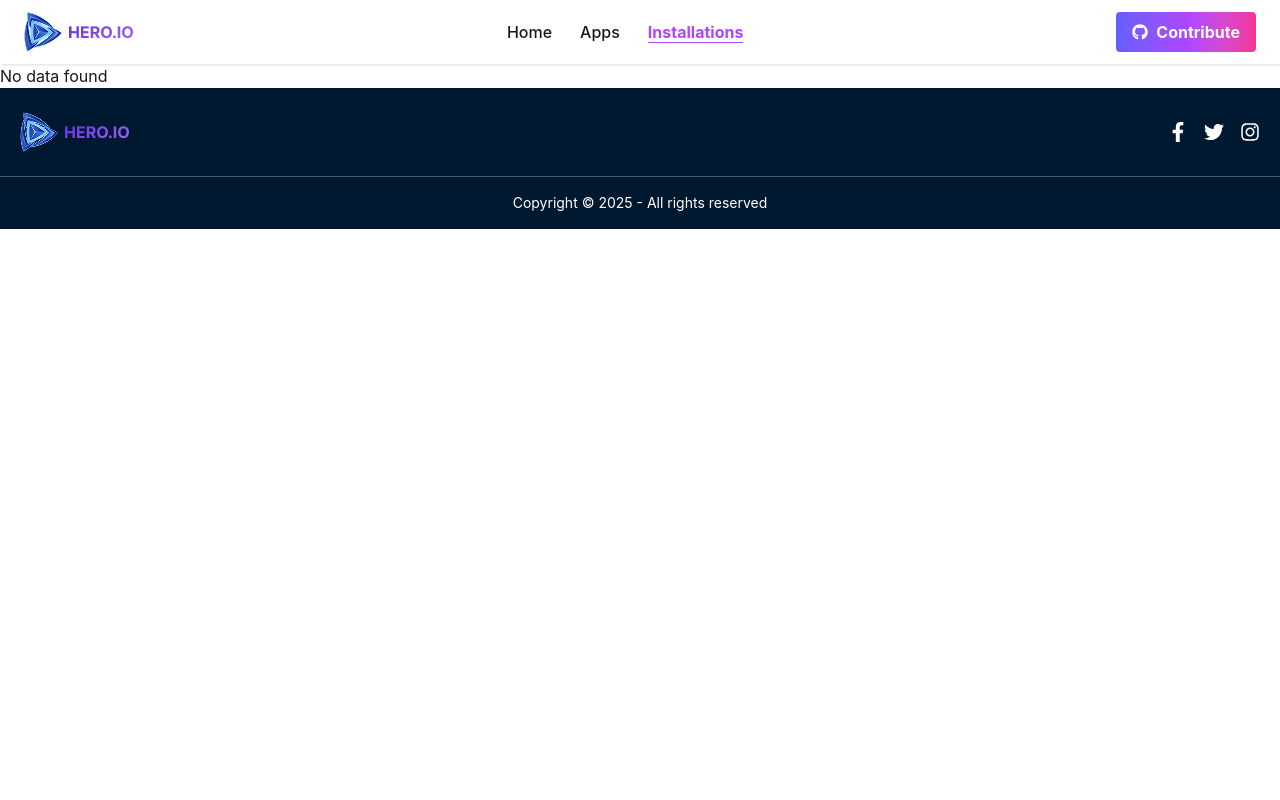
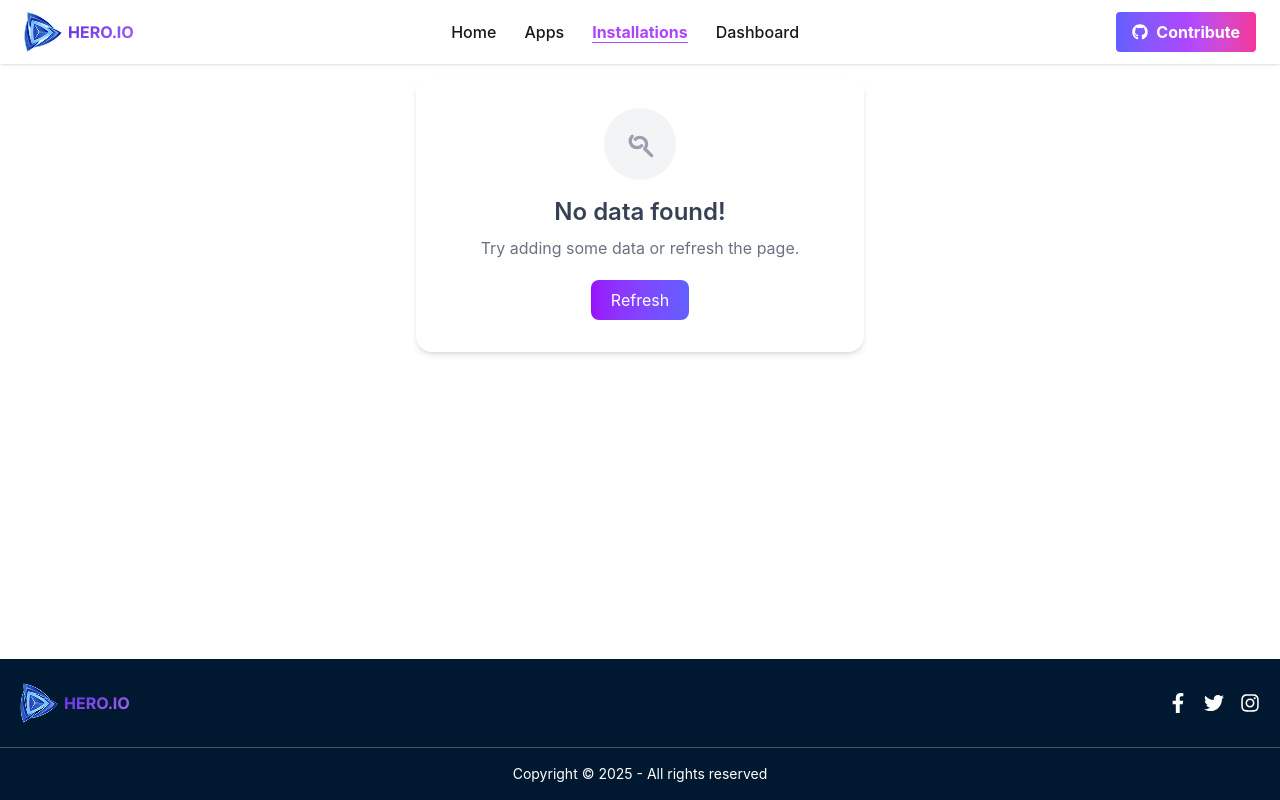
Before and after one commit to ShafiulTuhin/App-Store, a React (Vite) app: page /installations in a window 1280 px wide. Built offline with nearby package versions, Linux system fonts and the light colour scheme.

Commit message:
Fixed CSS

```diff
--- a/package.json
+++ b/package.json
@@ -19,6 +19,7 @@
     "react-router": "^7.14.0",
     "react-spinners": "^0.17.0",
     "react-toastify": "^11.0.5",
+    "recharts": "^3.8.1",
     "tailwindcss": "^4.2.2"
   },
   "devDependencies": {
--- a/src/components/shared/Navbar.jsx
+++ b/src/components/shared/Navbar.jsx
@@ -41,6 +41,9 @@ const Navbar = () => {
               <li>
                 <MyNavLink to={"/installations"}>Installations</MyNavLink>
               </li>
+              <li>
+                <MyNavLink to={"/dashboard"}>Dashboard</MyNavLink>
+              </li>
             </ul>
           </div>
 
@@ -53,6 +56,7 @@ const Navbar = () => {
           <MyNavLink to={"/"}>Home</MyNavLink>
           <MyNavLink to={"/apps"}>Apps</MyNavLink>
           <MyNavLink to={"/installations"}>Installations</MyNavLink>
+          <MyNavLink to={"/dashboard"}>Dashboard</MyNavLink>
         </div>
 
         {/* Right: Button */}
--- a/src/context/InstalledAppProvider.jsx
+++ b/src/context/InstalledAppProvider.jsx
@@ -4,8 +4,6 @@ export const InstalledAppContext = createContext();
 
 const InstalledAppProvider = ({ children }) => {
   const [installedApps, setInstalledApps] = useState([]);
-  console.log(installedApps);
-
   const handleInstalledApps = (newApp) => {
     const isExist = installedApps.find((app) => app.id == newApp.id);
 
--- a/src/layout/MainLayout.jsx
+++ b/src/layout/MainLayout.jsx
@@ -5,9 +5,11 @@ import Footer from "../components/shared/Footer";
 
 const MainLayout = () => {
   return (
-    <div>
+    <div className="min-h-screen flex flex-col">
       <Navbar></Navbar>
-      <Outlet></Outlet>
+      <main className="flex-grow">
+        <Outlet />
+      </main>
       <Footer></Footer>
     </div>
   );
--- /dev/null
+++ b/src/pages/Dashboard.jsx
@@ -0,0 +1,49 @@
+import React, { useContext } from "react";
+import { Legend, Pie, PieChart, Tooltip } from "recharts";
+import { InstalledAppContext } from "../context/InstalledAppProvider";
+import useApps from "../components/hooks/useApps";
+
+const Dashboard = () => {
+  const { installedApps } = useContext(InstalledAppContext);
+  const { apps } = useApps();
+  const uninstalledApps = apps.length - installedApps.length;
+  const data = [
+    { name: "Installed", value: installedApps.length, fill: "#0088FE" },
+    { name: "Uninstalled", value: uninstalledApps, fill: "#1ef320" },
+  ];
+
+  return (
+    <div className="py-10 max-w-[1320px] mx-auto border border-slate-300">
+      <h2 className="text-center mb-10 font-semibold text-[#00f93] text-2xl">
+        Apps Installation Graph
+      </h2>
+      <PieChart
+        style={{
+          width: "100%",
+          maxWidth: "500px",
+          maxHeight: "80vh",
+          aspectRatio: 1,
+          margin: "auto",
+        }}
+        responsive
+      >
+        <Pie
+          data={data}
+          innerRadius="80%"
+          outerRadius="100%"
+          // Corner radius is the rounded edge of each pie slice
+          cornerRadius="50%"
+          fill="#8884d8"
+          // padding angle is the gap between each pie slice
+          paddingAngle={5}
+          dataKey="value"
+          isAnimationActive={true}
+        />
+        <Legend />
+        <Tooltip />
+      </PieChart>
+    </div>
+  );
+};
+
+export default Dashboard;
--- a/src/pages/InstalledAppsPage.jsx
+++ b/src/pages/InstalledAppsPage.jsx
@@ -5,11 +5,18 @@ import { FaStar } from "react-icons/fa";
 import { VscCodeReview } from "react-icons/vsc";
 import useApps from "../components/hooks/useApps";
 import { HashLoader } from "react-spinners";
+import NoDataFound from "../ui/NoDataFound";
+import { toast } from "react-toastify";
 
 const InstalledAppsPage = () => {
-  const { installedApps } = useContext(InstalledAppContext);
+  const { installedApps, setInstalledApps } = useContext(InstalledAppContext);
   const { loading } = useApps();
-  console.log(installedApps);
+
+  const handleDeleteInstalledApps = (newApp) => {
+    const uninstalledApp = installedApps.filter((app) => app.id !== newApp.id);
+    setInstalledApps(uninstalledApp);
+    toast.success(`${newApp.title} uninstalled successfully`);
+  };
 
   if (loading) {
     return (
@@ -21,20 +28,23 @@ const InstalledAppsPage = () => {
   if (installedApps.length === 0) {
     return (
       <div>
-        <h2>No data found</h2>
+        <NoDataFound></NoDataFound>
       </div>
     );
   }
 
   return (
-    <div className="max-w-[600px] mx-auto lg:py-20 py-10 px-2 lg:px-0">
+    <div className="max-w-[800px] mx-auto lg:py-15 py-10 px-2 lg:px-0">
+      <h2 className="mb-4 font-medium text-[#001932]">
+        {installedApps.length} App{installedApps.length > 1 ? "s" : ""} found
+      </h2>
       {installedApps.map((app) => (
         <div className="bg-slate-200 mb-4 border border-gray-400 p-4 flex justify-between items-center rounded-lg">
-          <div className="flex gap-4 items-center">
+          <div className="flex gap-2 items-center">
             <img src={app.image} alt="" className="w-20 h-20" />
             <div>
               <h2 className="font-bold">{app.title}</h2>
-              <div className=" mt-2 flex gap-5">
+              <div className="mt-2 md:flex gap-5">
                 <div className="flex gap-1 items-center">
                   <FaDownload color="#1cd641" />
                   <p className="text-[#627382] ">{app.downloads}</p>
@@ -50,7 +60,12 @@ const InstalledAppsPage = () => {
               </div>
             </div>
           </div>
-          <button className="btn btn-success text-white">Uninstall</button>
+          <button
+            onClick={() => handleDeleteInstalledApps(app)}
+            className="btn btn-success text-white"
+          >
+            Uninstall
+          </button>
         </div>
       ))}
     </div>
--- a/src/routes/Route.jsx
+++ b/src/routes/Route.jsx
@@ -7,6 +7,7 @@ import ErrorPage from "../pages/Errorpage";
 import AppsPage from "../pages/AppsPage";
 import InstalledAppsPage from "../pages/InstalledAppsPage";
 import AppDetailsPage from "../pages/AppDetailsPage";
+import Dashboard from "../pages/Dashboard";
 
 export const router = createBrowserRouter([
   {
@@ -20,6 +21,7 @@ export const router = createBrowserRouter([
       { path: "apps", Component: AppsPage },
       { path: "apps/:id", Component: AppDetailsPage },
       { path: "installations", Component: InstalledAppsPage },
+      { path: "dashboard", Component: Dashboard },
     ],
     errorElement: <ErrorPage></ErrorPage>,
   },
--- /dev/null
+++ b/src/ui/NoDataFound.jsx
@@ -0,0 +1,45 @@
+const NoDataFound = ({ message = "No data found!" }) => {
+  return (
+    <div className="flex items-center justify-center min-h-[300px] px-4">
+      <div className="text-center max-w-md w-full bg-white shadow-md rounded-2xl p-6 sm:p-8">
+        {/* Icon */}
+        <div className="flex justify-center mb-4">
+          <div className="bg-gray-100 p-4 rounded-full">
+            <svg
+              className="w-10 h-10 text-gray-400"
+              fill="none"
+              stroke="currentColor"
+              strokeWidth="2"
+              viewBox="0 0 24 24"
+            >
+              <path
+                strokeLinecap="round"
+                strokeLinejoin="round"
+                d="M9.172 9.172a4 4 0 015.656 5.656M15 15l4 4m-6-6a4 4 0 11-5.656-5.656"
+              />
+            </svg>
+          </div>
+        </div>
+
+        {/* Text */}
+        <h2 className="text-xl sm:text-2xl font-semibold text-gray-700">
+          {message}
+        </h2>
+
+        <p className="text-gray-500 text-sm sm:text-base mt-2">
+          Try adding some data or refresh the page.
+        </p>
+
+        {/* Button (optional) */}
+        <button
+          onClick={() => window.location.reload()}
+          className="mt-5 px-5 py-2 bg-gradient-to-r from-purple-600 to-indigo-500 text-white rounded-lg text-sm sm:text-base hover:opacity-90 transition"
+        >
+          Refresh
+        </button>
+      </div>
+    </div>
+  );
+};
+
+export default NoDataFound;
```
Also changed, not shown: 1 other file (tests, documents, lock files or other folders).
